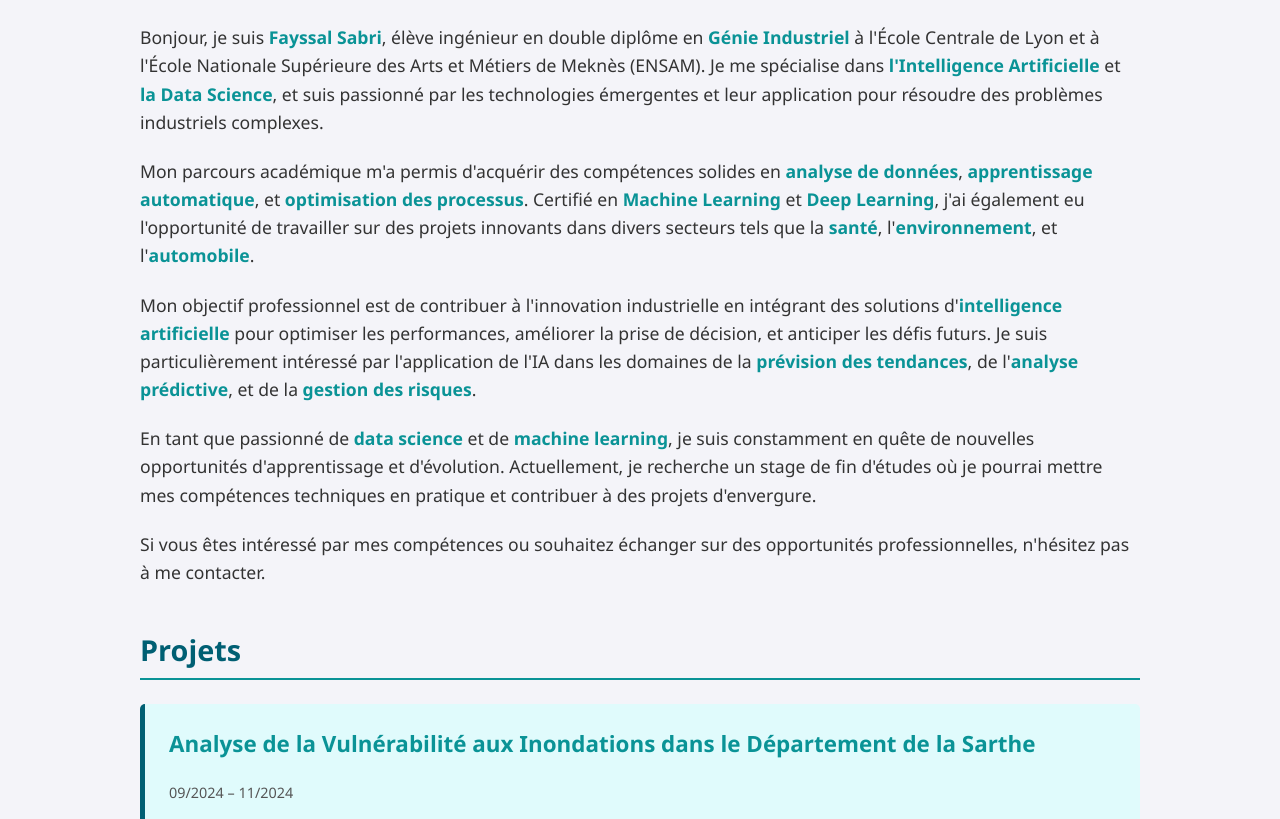
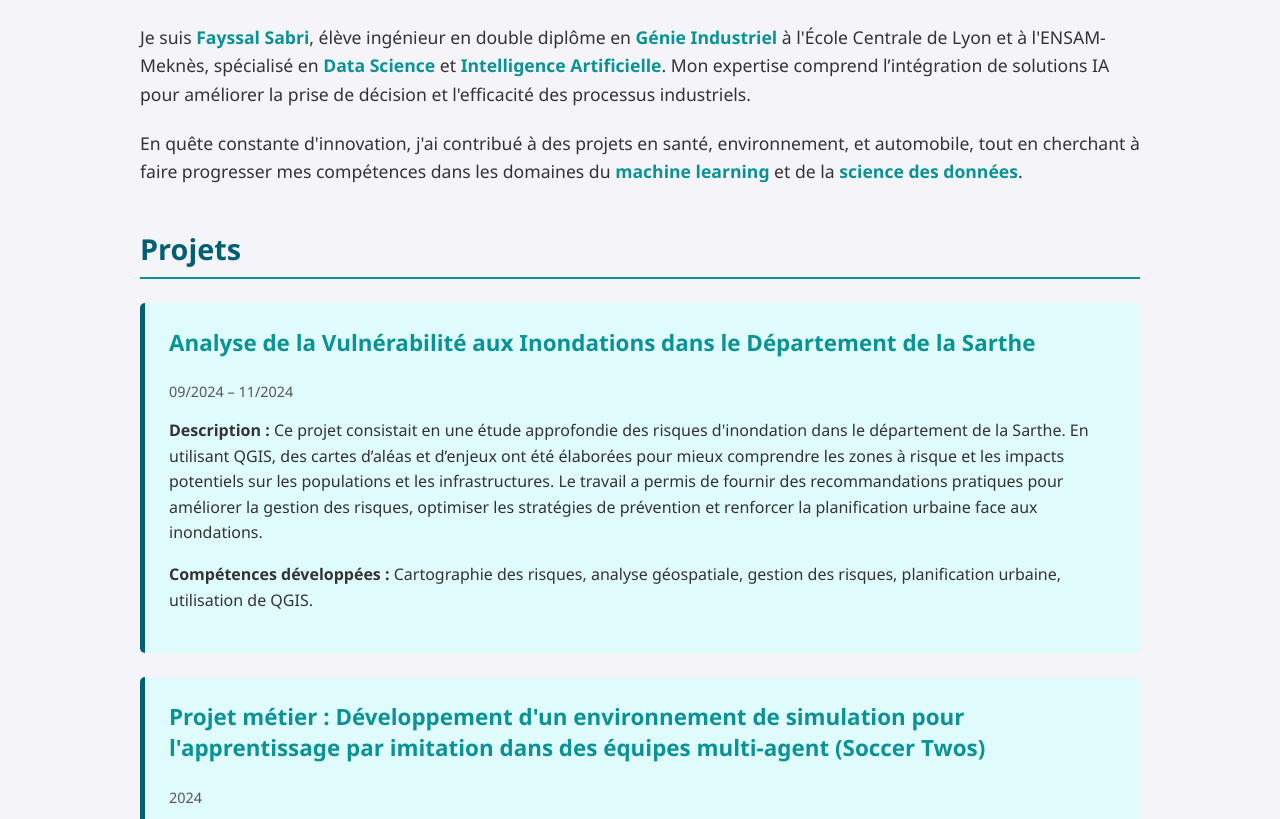
Before and after one commit to FayssalSabri/FayssalSabri.github.io, a plain HTML site: page index.html in a window 1280 px wide. Shown: the part 281-1100 px from the top of the page. Drawn offline with Linux system fonts and the light colour scheme.

Commit message:
version améliorée

```diff
--- a/index.html
+++ b/index.html
@@ -148,21 +148,8 @@
         <!-- À propos de moi -->
         <section class="section" id="about">
             <h2>À propos de moi</h2>
-            <p>
-                Bonjour, je suis <strong>Fayssal Sabri</strong>, élève ingénieur en double diplôme en <strong>Génie Industriel</strong> à l'École Centrale de Lyon et à l'École Nationale Supérieure des Arts et Métiers de Meknès (ENSAM). Je me spécialise dans <strong>l'Intelligence Artificielle</strong> et <strong>la Data Science</strong>, et suis passionné par les technologies émergentes et leur application pour résoudre des problèmes industriels complexes.
-            </p>
-            <p>
-                Mon parcours académique m'a permis d'acquérir des compétences solides en <strong>analyse de données</strong>, <strong>apprentissage automatique</strong>, et <strong>optimisation des processus</strong>. Certifié en <strong>Machine Learning</strong> et <strong>Deep Learning</strong>, j'ai également eu l'opportunité de travailler sur des projets innovants dans divers secteurs tels que la <strong>santé</strong>, l'<strong>environnement</strong>, et l'<strong>automobile</strong>.
-            </p>
-            <p>
-                Mon objectif professionnel est de contribuer à l'innovation industrielle en intégrant des solutions d'<strong>intelligence artificielle</strong> pour optimiser les performances, améliorer la prise de décision, et anticiper les défis futurs. Je suis particulièrement intéressé par l'application de l'IA dans les domaines de la <strong>prévision des tendances</strong>, de l'<strong>analyse prédictive</strong>, et de la <strong>gestion des risques</strong>.
-            </p>
-            <p>
-                En tant que passionné de <strong>data science</strong> et de <strong>machine learning</strong>, je suis constamment en quête de nouvelles opportunités d'apprentissage et d'évolution. Actuellement, je recherche un stage de fin d'études où je pourrai mettre mes compétences techniques en pratique et contribuer à des projets d'envergure.
-            </p>
-            <p>
-                Si vous êtes intéressé par mes compétences ou souhaitez échanger sur des opportunités professionnelles, n'hésitez pas à me contacter.
-            </p>
+            <p>Je suis <strong>Fayssal Sabri</strong>, élève ingénieur en double diplôme en <strong>Génie Industriel</strong> à l'École Centrale de Lyon et à l'ENSAM-Meknès, spécialisé en <strong>Data Science</strong> et <strong>Intelligence Artificielle</strong>. Mon expertise comprend l’intégration de solutions IA pour améliorer la prise de décision et l'efficacité des processus industriels.</p>
+            <p>En quête constante d'innovation, j'ai contribué à des projets en santé, environnement, et automobile, tout en cherchant à faire progresser mes compétences dans les domaines du <strong>machine learning</strong> et de la <strong>science des données</strong>.</p>
         </section>
 
         <style>
```
